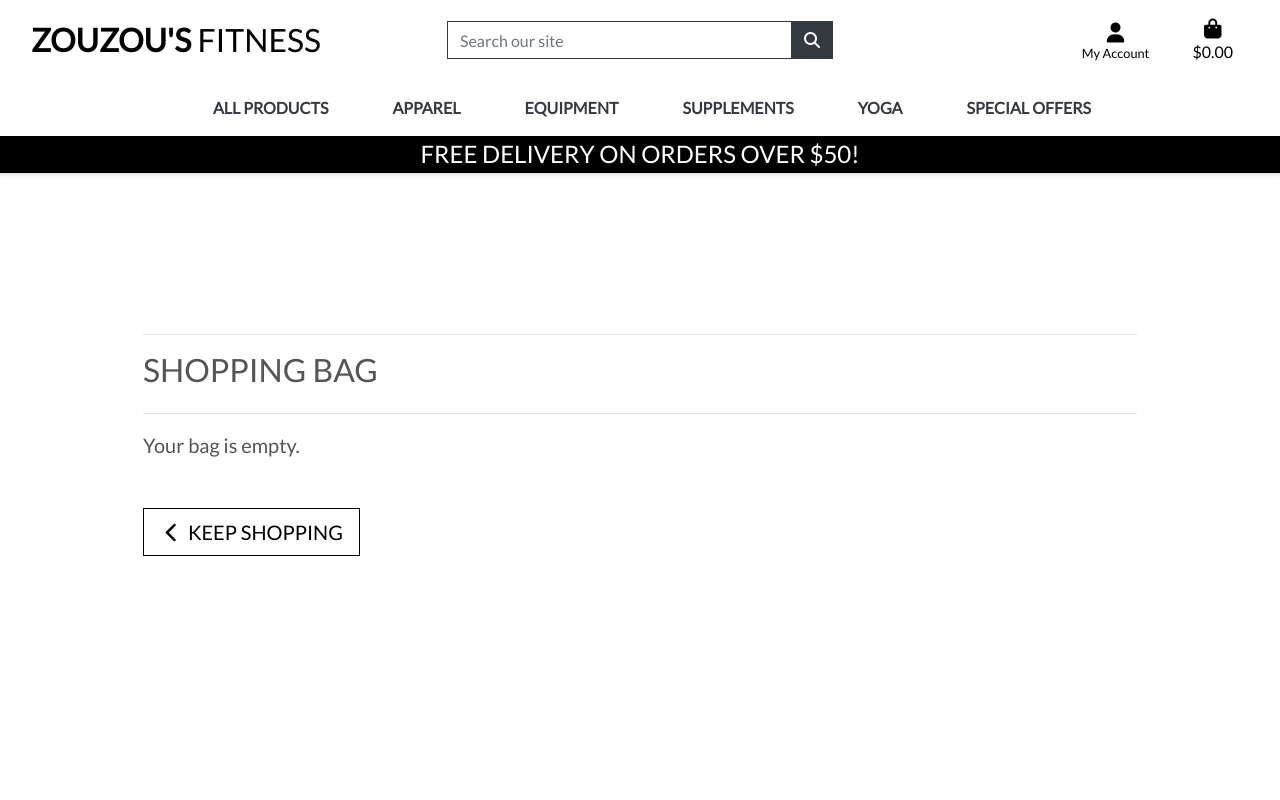
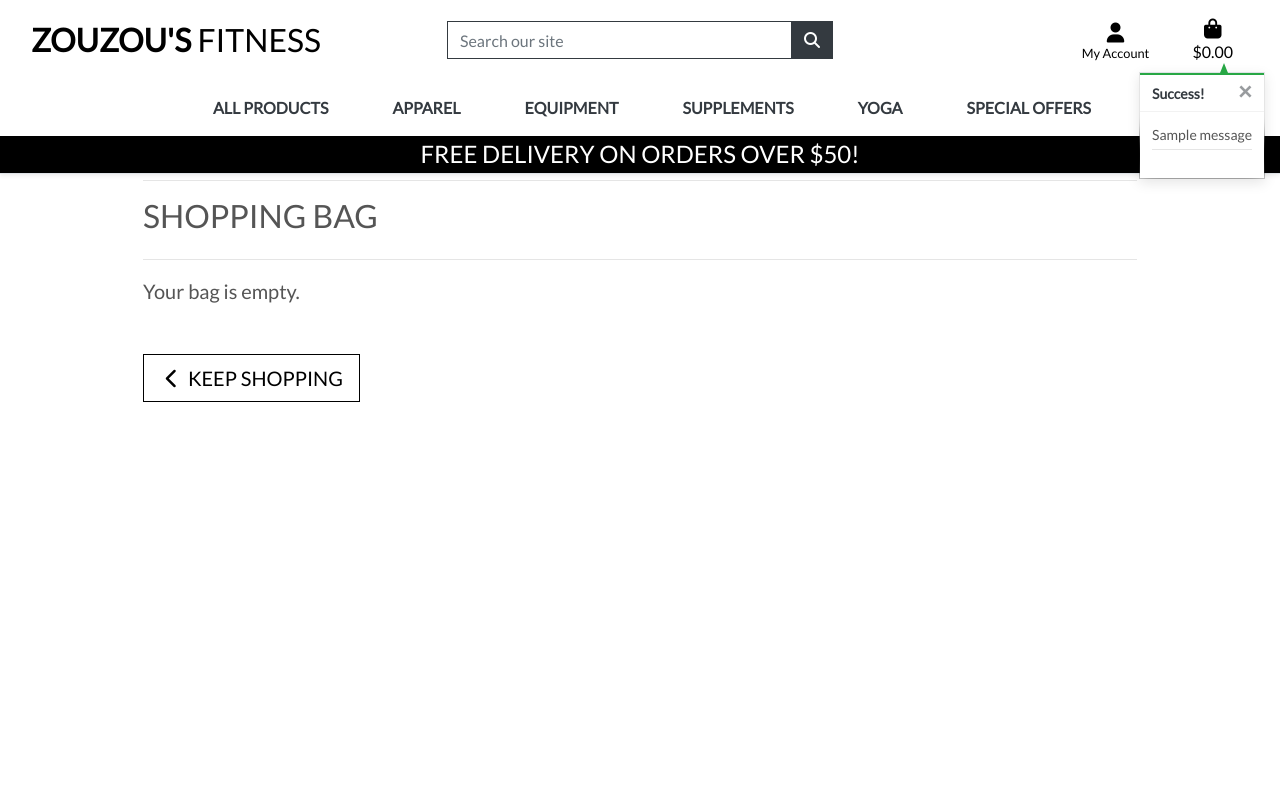
Before and after one commit to Hawraa7/Portfolio-Project-5, a Django app: page /bag/ in a window 1280 px wide. Run offline with Django 3.2, Linux system fonts and the light colour scheme; tables that the repository leaves empty hold one stand-in row (values such as "Sample post"); one stand-in notice (Sample message) is shown; some libraries are stand-ins or nearby versions.

Commit message:
Added the notification of message success, update, info and remove for the shopping bag

```diff
--- a/bag/views.py
+++ b/bag/views.py
@@ -1,4 +1,5 @@
 from django.shortcuts import render, redirect, reverse, HttpResponse, get_object_or_404
+from django.contrib import messages
 from products.models import Product
 
 def view_bag(request):
@@ -7,8 +8,11 @@ def view_bag(request):
     return render(request, 'bag/bag.html')
 
 
+
 def add_to_bag(request, item_id):
     """ Add a quantity of the specified product to the shopping bag """
+
+    product = get_object_or_404(Product, pk=item_id)
 
     quantity = int(request.POST.get('quantity'))
     redirect_url = request.POST.get('redirect_url')
@@ -21,15 +25,20 @@ def add_to_bag(request, item_id):
         if item_id in list(bag.keys()):
             if size in bag[item_id]['items_by_size'].keys():
                 bag[item_id]['items_by_size'][size] += quantity
+                messages.success(request, f'Updated size {size.upper()} {product.name} quantity to {bag[item_id]["items_by_size"][size]}')
             else:
                 bag[item_id]['items_by_size'][size] = quantity
+                messages.success(request, f'Added size {size.upper()} {product.name} to your bag')
         else:
             bag[item_id] = {'items_by_size': {size: quantity}}
+            messages.success(request, f'Added size {size.upper()} {product.name} to your bag')
     else:
         if item_id in list(bag.keys()):
             bag[item_id] += quantity
+            messages.success(request, f'Updated {product.name} quantity to {bag[item_id]}')
         else:
             bag[item_id] = quantity
+            messages.success(request, f'Added {product.name} to your bag')
 
     request.session['bag'] = bag
     return redirect(redirect_url)
@@ -37,6 +46,8 @@ def add_to_bag(request, item_id):
 
 def adjust_bag(request, item_id):
     """ Adjust the quantity of the specified product to the specified amount """
+
+    product = get_object_or_404(Product, pk=item_id)
 
     quantity = int(request.POST.get('quantity'))
     size = None
@@ -47,15 +58,19 @@ def adjust_bag(request, item_id):
     if size:
         if quantity > 0:
             bag[item_id]['items_by_size'][size] = quantity
+            messages.success(request, f'Updated size {size.upper()} {product.name} quantity to {bag[item_id]["items_by_size"][size]}')
         else:
             del bag[item_id]['items_by_size'][size]
             if not bag[item_id]['items_by_size']:
                 bag.pop(item_id)
+            messages.success(request, f'Removed size {size.upper()} {product.name} from your bag')
     else:
         if quantity > 0:
             bag[item_id] = quantity
+            messages.success(request, f'Updated {product.name} quantity to {bag[item_id]}')
         else:
             bag.pop(item_id)
+            messages.success(request, f'Removed {product.name} from your bag')
 
     request.session['bag'] = bag
     return redirect(reverse('view_bag'))
@@ -63,6 +78,9 @@ def adjust_bag(request, item_id):
 
 def remove_from_bag(request, item_id):
     """ Remove the item from the shopping bag """
+
+    product = get_object_or_404(Product, pk=item_id)
+
     try:
         size = None
         if 'product_size' in request.POST:
@@ -73,11 +91,15 @@ def remove_from_bag(request, item_id):
             del bag[item_id]['items_by_size'][size]
             if not bag[item_id]['items_by_size']:
                 bag.pop(item_id)
+            messages.success(request, f'Removed size {size.upper()} {product.name} from your bag')
         else:
             bag.pop(item_id)
+            messages.success(request, f'Removed {product.name} from your bag')
 
         request.session['bag'] = bag
         return HttpResponse(status=200)
 
     except Exception as e:
+
+        messages.error(request, f'Error removing item: {e}')
         return HttpResponse(status=500)
--- a/fitness_portal/settings.py
+++ b/fitness_portal/settings.py
@@ -77,6 +77,8 @@ TEMPLATES = [
         },
     },
 ]
+
+MESSAGE_STORAGE = 'django.contrib.messages.storage.session.SessionStorage'
 
 AUTHENTICATION_BACKENDS = [
     # Needed to login by username in Django admin, regardless of `allauth`
--- a/static/css/base.css
+++ b/static/css/base.css
@@ -113,6 +113,73 @@ a.category-badge > span.badge:hover {
     cursor: pointer;
 }
 
+/* ------------------------------- bootstrap toasts */
+
+.message-container {
+    position: fixed;
+    top: 72px;
+    right: 15px;
+    z-index: 99999999999;
+}
+
+.custom-toast {
+    overflow: visible;
+}
+
+.toast-capper {
+    height: 2px;
+}
+
+.arrow-up {
+    width: 0;
+    height: 0;
+    border-left: 4px solid transparent;
+    border-right: 4px solid transparent;
+    border-bottom: 10px solid black;
+    position: absolute;
+    top: -10px;
+    right: 36px;
+}
+
+/* Convenience classes - colors copied from Bootstrap */
+.arrow-primary {
+    border-bottom-color: #007bff !important;
+}
+
+.arrow-secondary {
+    border-bottom-color: #6c757d !important;
+}
+
+.arrow-success {
+    border-bottom-color: #28a745 !important;
+}
+
+.arrow-danger {
+    border-bottom-color: #dc3545 !important;
+}
+
+.arrow-warning {
+    border-bottom-color: #ffc107 !important;
+}
+
+.arrow-info {
+    border-bottom-color: #17a2b8 !important;
+}
+
+.arrow-light {
+    border-bottom-color: #f8f9fa !important;
+}
+
+.arrow-dark {
+    border-bottom-color: #343a40 !important;
+}
+
+.bag-notification-wrapper {
+    height: 100px;
+    overflow-x: hidden;
+    overflow-y: auto;
+}
+
 
 /* -------------------------------- Media Queries */
 
--- a/templates/base.html
+++ b/templates/base.html
@@ -126,30 +126,47 @@
     <!-- Delivery banner -->
     <div id="delivery-banner" class="row text-center">
       <div class="col bg-black text-white">
-        <h4 class="logo-font my-1">Free delivery on orders over ${{ free_delivery_threshold }}!</h4>
+        <h4 class="logo-font my-1">
+          Free delivery on orders over ${{ free_delivery_threshold }}!
+        </h4>
       </div>
     </div>
   </header>
 
-  <main class="pt-5 mt-4">
-    {% if messages %}
-    <div class="container message-container mt-3">
+  <!-- Toast message container -->
+   {% if messages %}
+  <div class="message-container">
+
       {% for message in messages %}
-      <div class="alert alert-{{ message.tags }} alert-dismissible fade show" role="alert">
-        {{ message }}
-        <button type="button" class="close" data-dismiss="alert" aria-label="Close">
-          <span aria-hidden="true">&times;</span>
-        </button>
-      </div>
+          {% with message.level as level %}
+              {% if level == 40 %}
+                  {% include 'includes/toasts/toast_error.html' %}
+              {% elif level == 30 %}
+                  {% include 'includes/toasts/toast_warning.html' %}
+              {% elif level == 25 %}
+                  {% include 'includes/toasts/toast_success.html' %}
+              {% else %}
+                  {% include 'includes/toasts/toast_info.html' %}
+              {% endif %}
+          {% endwith %}
       {% endfor %}
-    </div>
-    {% endif %}
+  </div>
+  {% endif %}
 
-    {% block page_header %}{% endblock %}
-    {% block content %}{% endblock %}
-  </main>
+  <!-- Page header block -->
+  {% block page_header %}
+  {% endblock %}
 
-  {% block postloadjs %}{% endblock %}
+  <!-- Main content block -->
+  {% block content %}
+  {% endblock %}
+
+  <!-- Post-load JavaScript block -->
+  {% block postloadjs %}
+  <script type="text/javascript">
+    $('.toast').toast('show');
+  </script>
+  {% endblock %}
 
 </body>
 
--- /dev/null
+++ b/templates/includes/toasts/toast_success.html
@@ -0,0 +1,54 @@
+<div class="toast custom-toast rounded-0 border-top 0" data-autohide="false">
+    <div class="arrow-up arrow-success"></div>
+    <div class="w-100 toast-capper bg-success"></div>
+    <div class="toast-header bg-white text-dark">
+        <strong class="mr-auto">Success!</strong>
+        <button type="button" class="ml-2 mb-1 close text-dark" data-dismiss="toast" aria-label="Close">
+            <span aria-hidden="true">&times;</span>
+        </button>
+    </div>
+    <div class="toast-body bg-white">
+        <div class="row">
+            <div class="col">
+                {{ message }}
+                <hr class="mt-1 mb-3">
+            </div>
+        </div>
+        {% if grand_total %}
+            <p class="logo-font bg-white text-black py-1">Your Bag ({{ product_count }})</p>
+            <div class="bag-notification-wrapper">
+                {% for item in bag_items %}
+                    <div class="row">
+                        <div class="col-3 my-1">
+                            <img class="w-100" src="{{ item.product.image.url }}">
+                        </div>
+                        <div class="col-9">
+                            <p class="my-0"><strong>{{ item.product.name }}</strong></p>
+                            <p class="my-0 small">Size: {% if item.product.has_sizes %}{{ item.size|upper }}{% else %}N/A{% endif %}</p>
+                            <p class="my-0 small text-muted">Qty: {{ item.quantity }}</p>
+                        </div>
+                    </div>
+                {% endfor %}
+            </div>
+            <div class="row">
+                <div class="col">
+                    <strong><p class="mt-3 mb-1 text-black">
+                        Total{% if free_delivery_delta > 0 %} (Exc. delivery){% endif %}:
+                        <span class="float-right">${{ total|floatformat:2 }}</span>
+                    </p></strong>
+                    {% if free_delivery_delta > 0 %}
+                        <p class="mb-0 p-2 bg-warning shadow-sm text-black text-center">
+                            Spend <strong>${{ free_delivery_delta }}</strong> more to get free next day delivery!
+                        </p>
+                    {% endif %}
+                    <a href="{% url 'view_bag' %}" class="btn btn-black btn-block rounded-0">
+                        <span class="text-uppercase">Go To Secure Checkout</span>
+                        <span class="icon">
+                            <i class="fas fa-lock"></i>
+                        </span>
+                    </a>
+                </div>
+            </div>
+        {% endif %}
+    </div>
+</div>
```
Also changed, not shown: templates/includes/toasts/toast_error.html (added, +13 -0 lines), templates/includes/toasts/toast_info.html (added, +13 -0 lines), templates/includes/toasts/toast_warning.html (added, +13 -0 lines).
